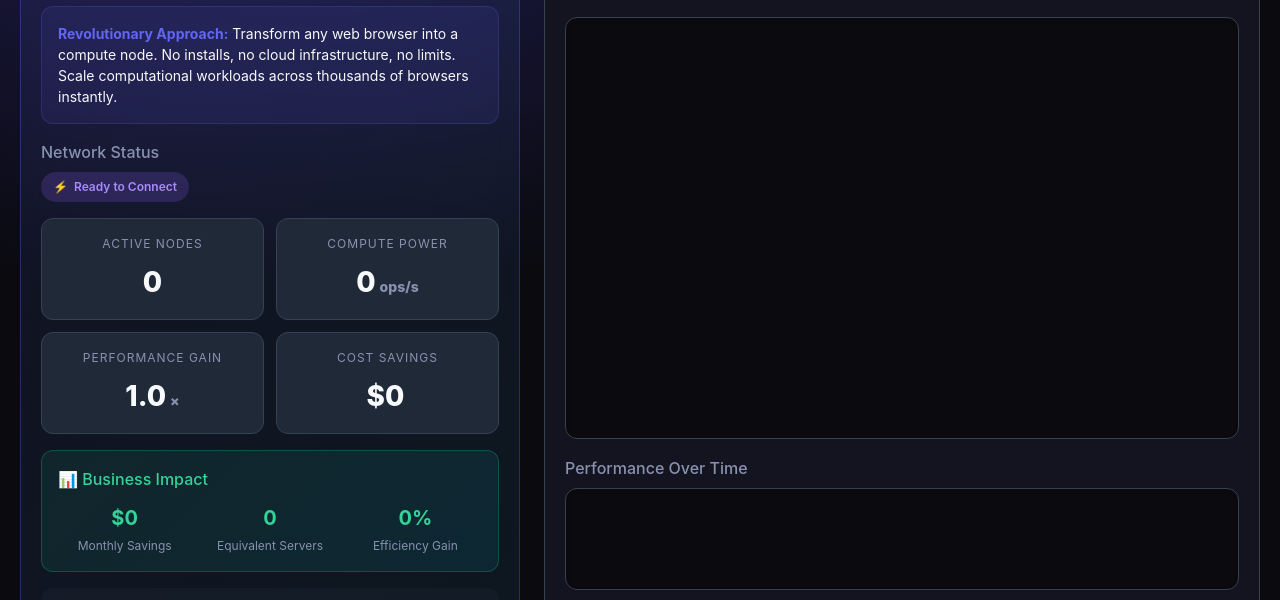
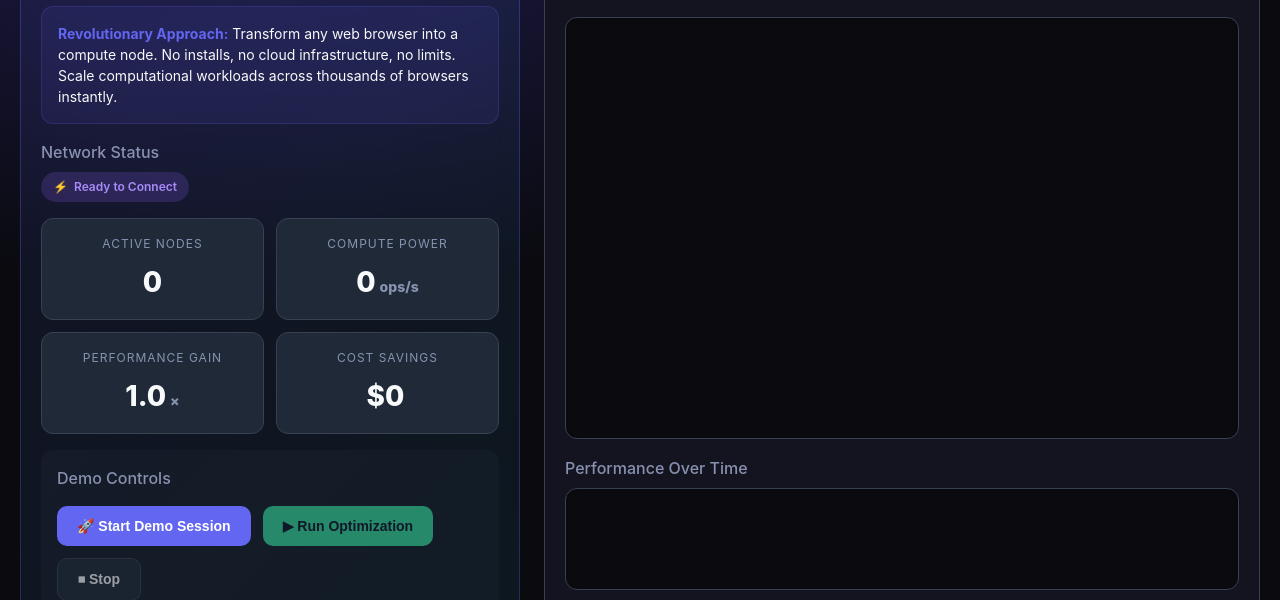
Before and after one commit to ImZackAdams/nyx-mesh, a website: page index.html in a window 1280 px wide. Shown: the part 129-729 px from the top of the page. Drawn offline with Linux system fonts and the light colour scheme.

Commit message:
remove biz roi panel

```diff
--- a/index.html
+++ b/index.html
@@ -105,24 +105,6 @@
       </div>
     </div>
 
-    <!-- ROI Calculator -->
-    <div class="roi-section">
-      <h3 style="margin:0 0 8px;color:var(--good)">📊 Business Impact</h3>
-      <div class="roi-grid">
-        <div class="roi-metric">
-          <div class="value" id="roiSavings">$0</div>
-          <div class="label">Monthly Savings</div>
-        </div>
-        <div class="roi-metric">
-          <div class="value" id="roiNodes">0</div>
-          <div class="label">Equivalent Servers</div>
-        </div>
-        <div class="roi-metric">
-          <div class="value" id="roiEfficiency">0%</div>
-          <div class="label">Efficiency Gain</div>
-        </div>
-      </div>
-    </div>
 
     <!-- Demo Controls -->
     <div class="demo-controls">
```
